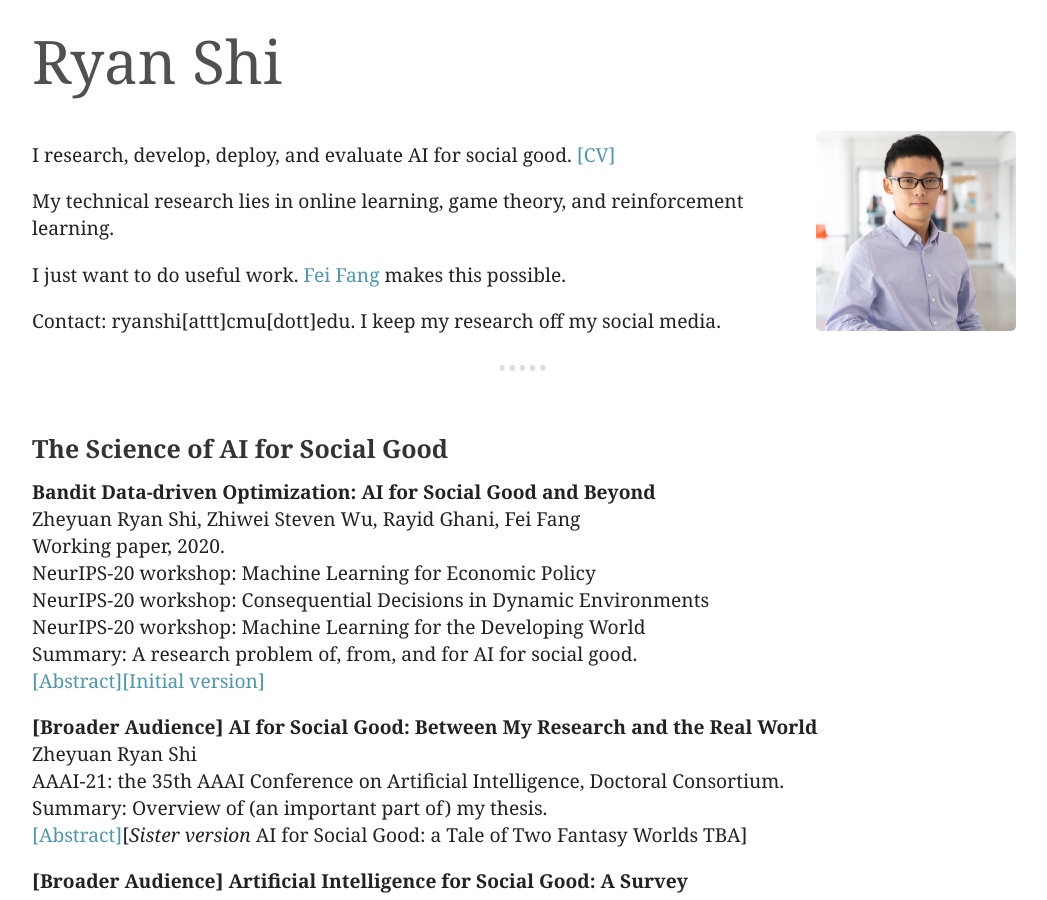
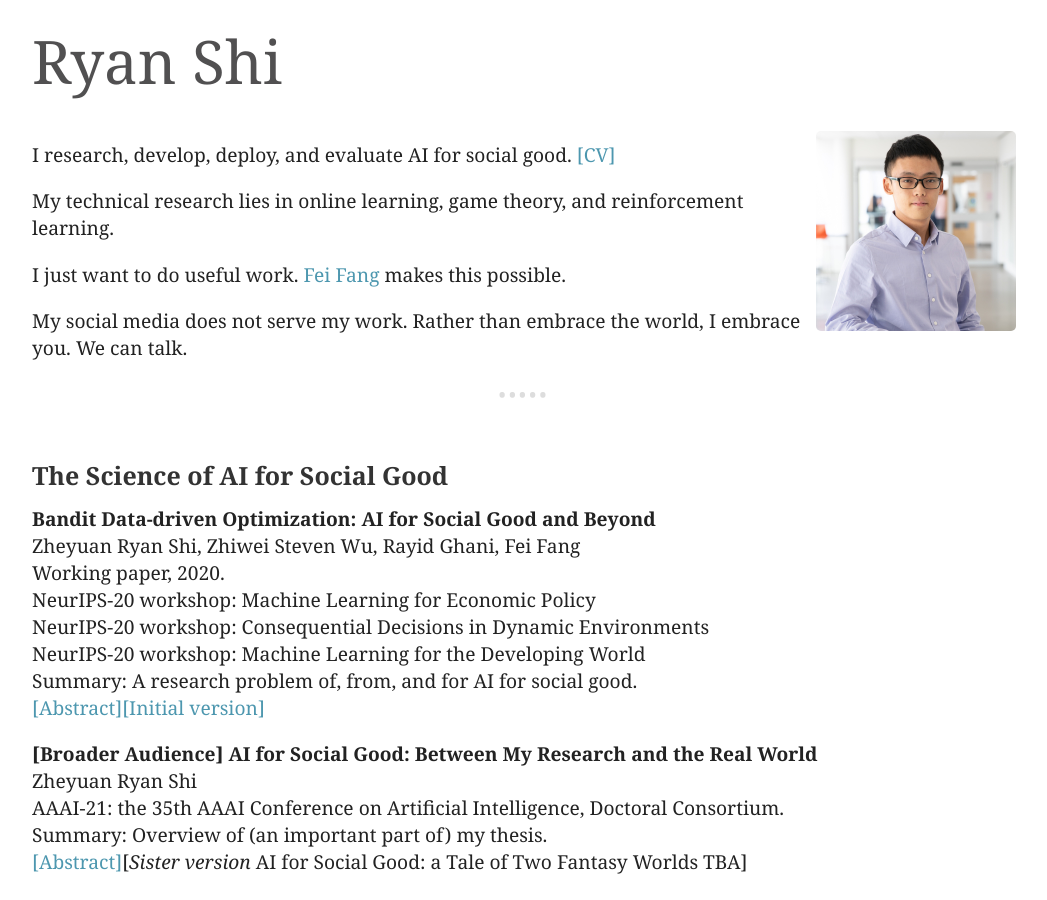
Before and after one commit to ryanzshi/ryanzshi.github.io, a Jekyll site: the page built from index.md, in a window 1280 px wide and 900 px high. Shown: the whole window, without its empty margins (116-1163 px from the left). Built offline with Jekyll 4.4.1, drawn with Linux system fonts in a browser that asks for light colours.

Commit message:
Update index.md

```diff
--- a/index.md
+++ b/index.md
@@ -21,7 +21,7 @@ My technical research lies in online learning, game theory, and reinforcement le
 
 I just want to do useful work. [Fei Fang](https://feifang.info/) makes this possible.
 
-Contact: ryanshi[attt]cmu[dott]edu. I keep my research off my social media.
+My social media does not serve my work. Rather than embrace the world, I embrace you. We can talk.
 
 ---
 
```
